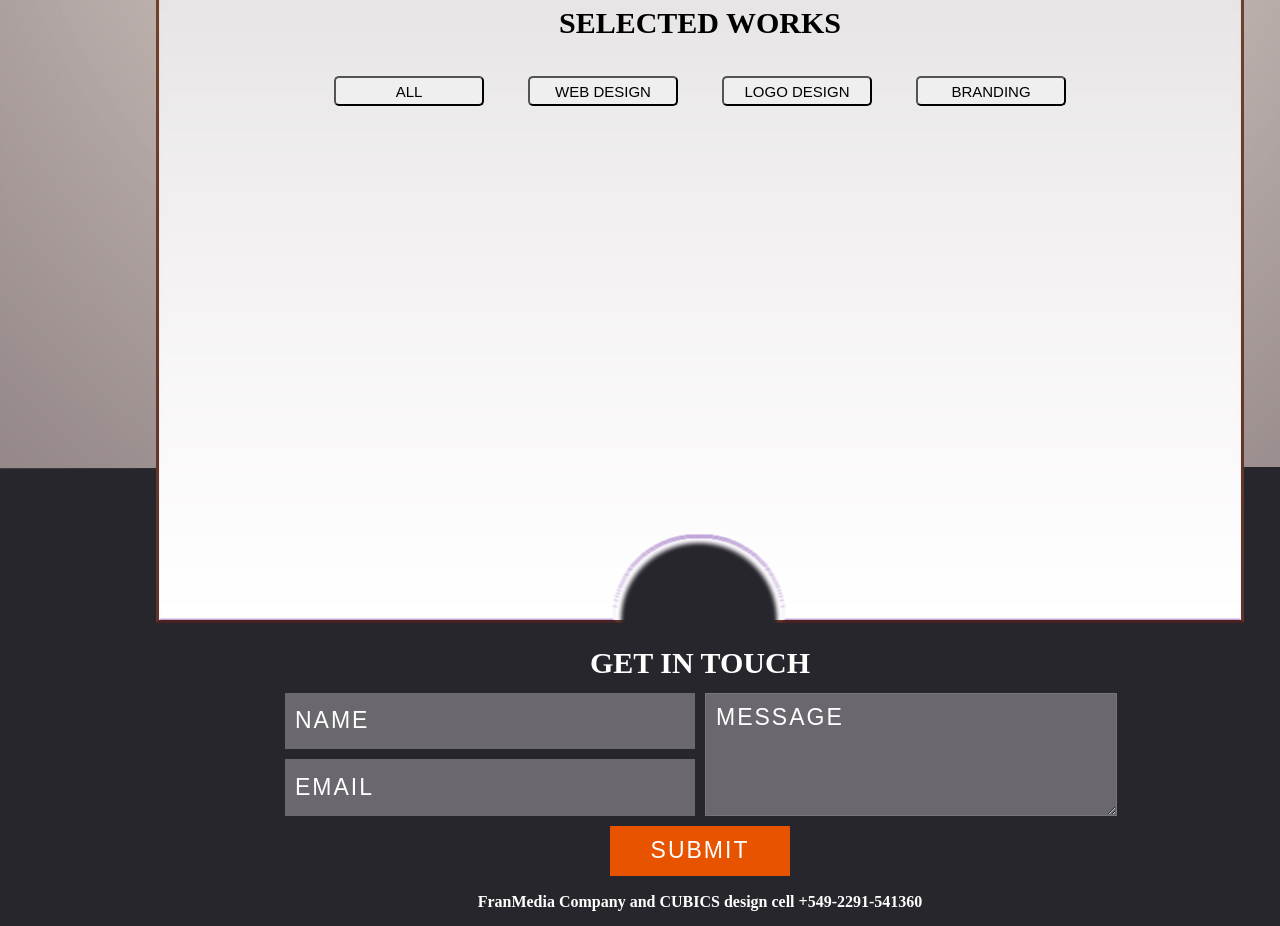
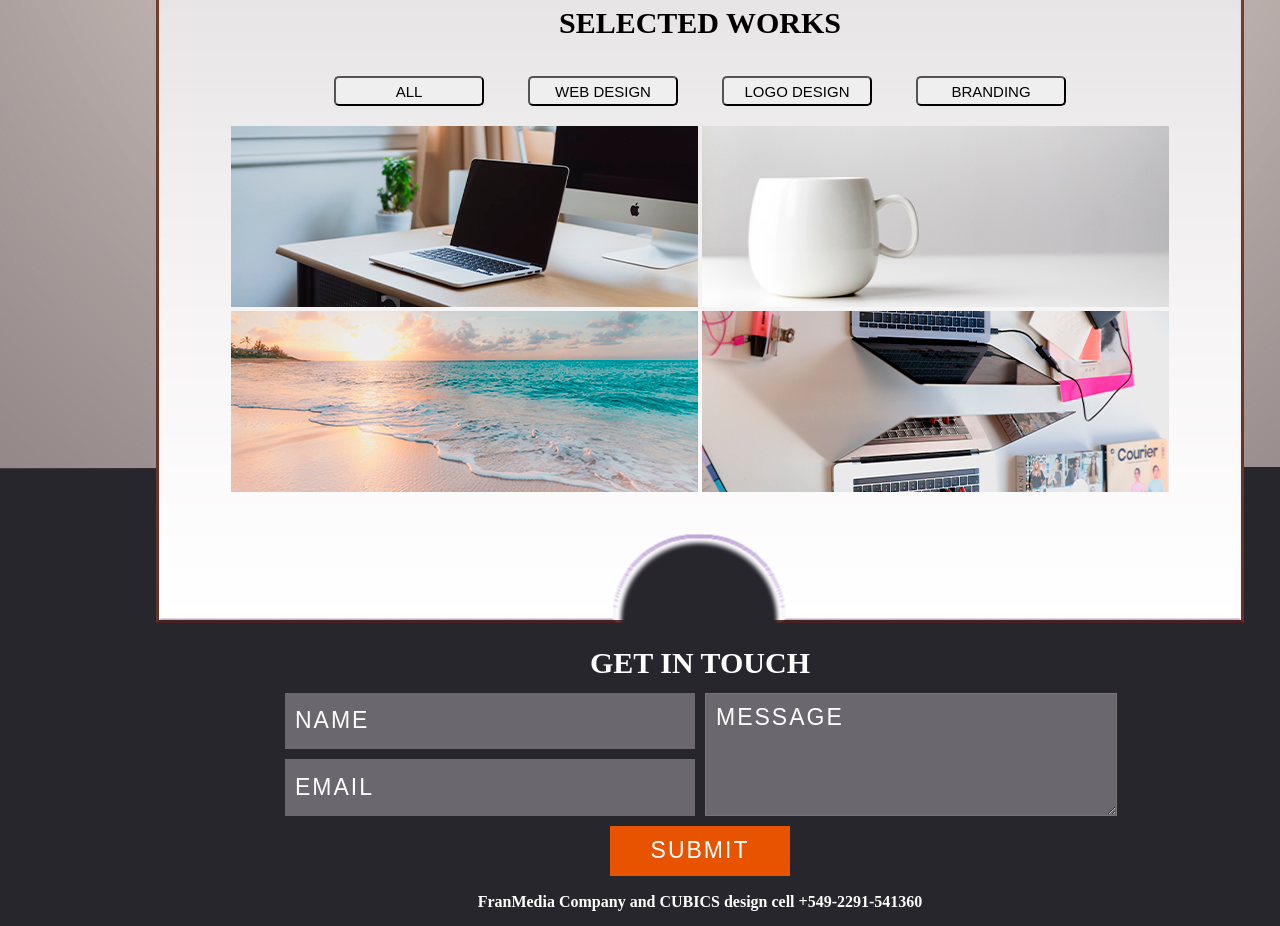
Before and after one commit to sergiogordondolimpio/cubics, a plain HTML site: page index.html in a window 1280 px wide. Shown: the part 1540-2466 px from the top of the page. Drawn offline with Linux system fonts and the light colour scheme; the site is published under a folder, as on GitHub Pages, so addresses that start at the root find nothing.

Commit message:
Update index.html

```diff
--- a/index.html
+++ b/index.html
@@ -64,10 +64,10 @@
             <button><a href="">BRANDING</a></button>
         </nav>
         <div>
-            <img src="/images/Rectangle 4.png" alt="">
-            <img src="/images/Rectangle 1.png" alt="">
-            <img src="/images/Rectangle 2.png" alt="">
-            <img src="/images/Rectangle 3.png" alt="">
+            <img src="images/Rectangle 4.png" alt="">
+            <img src="images/Rectangle 1.png" alt="">
+            <img src="images/Rectangle 2.png" alt="">
+            <img src="images/Rectangle 3.png" alt="">
         </div>
     </section>
     <footer>
```
